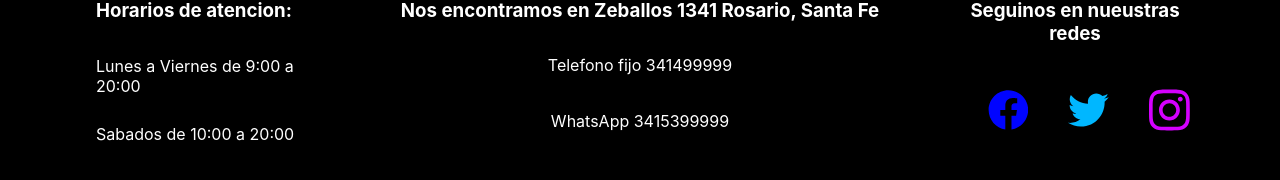
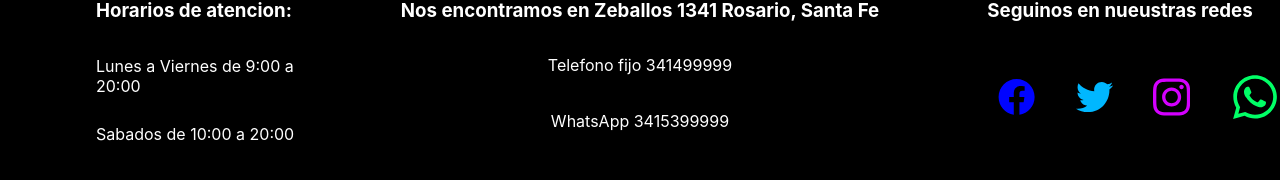
Before and after one commit to Valenti-Franco/NavajaFina, a React (Create React App) app in the folder hair/: page / in a window 1280 px wide. Shown: the part 716-896 px from the top of the page. Built offline with nearby package versions, Linux system fonts and the light colour scheme; no server answers.

Commit message:
Agregue el icono y el link de Whatsapp

```diff
--- a/hair/src/components/Footer/Footer.js
+++ b/hair/src/components/Footer/Footer.js
@@ -1,13 +1,17 @@
 import React from 'react'
 import style from './index.module.css';
 
-import { FaFacebook, FaInstagram, FaTwitter } from 'react-icons/fa';
+import { FaFacebook, FaInstagram, FaTwitter, FaWhatsapp } from 'react-icons/fa';
 
 
 
 
 const Footer = () => {
   return (
+
+
+
+
     <div title='Principal' className={style.footer}>
       <div className={style.horarios}>
         <h3 name="horarios">Horarios de atencion:</h3>
@@ -29,11 +33,13 @@ const Footer = () => {
           <FaFacebook className={style.facebook} />
           <FaTwitter className={style.twitter} />
           <FaInstagram className={style.instagram} />
+          <a href='https://walink.co/880caf'><FaWhatsapp  className={style.Whatsapp} /></a>
 
         </div>
 
       </div>
     </div>
+
   )
 }
 
--- a/hair/src/components/Footer/index.module.css
+++ b/hair/src/components/Footer/index.module.css
@@ -63,3 +63,9 @@
 
 
 }
+.Whatsapp{
+    color: rgb(0, 255, 102);
+    font-size: 50px;
+
+
+}
```
Also changed, not shown: 2 other files (tests, documents, lock files or other folders).
